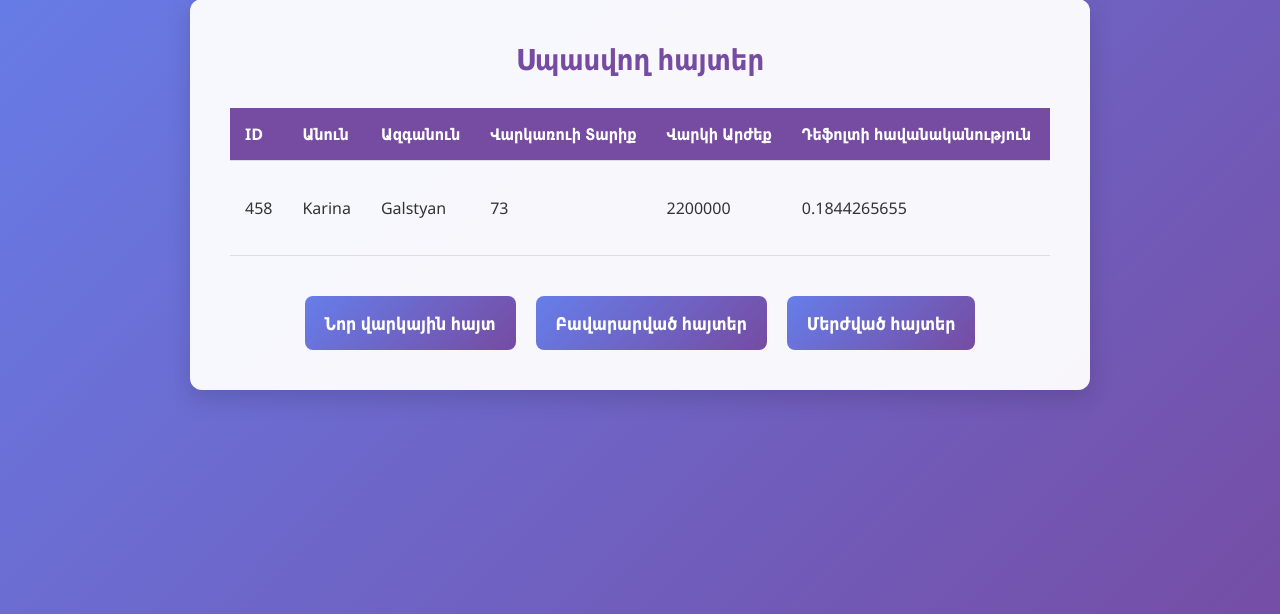
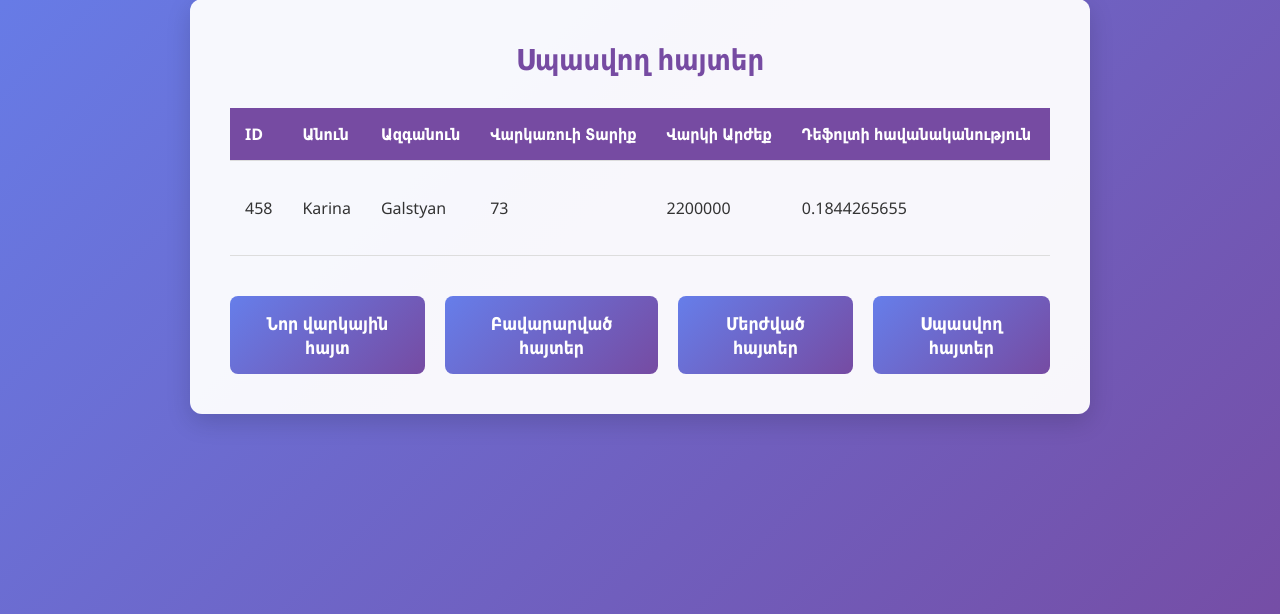
Before and after one commit to MatevosyanArshak/Credit-Scoring-Application, a Django app: page /pending/ in a window 1280 px wide. Shown: the part 116-730 px from the top of the page. Run offline with Django 4.2, Linux system fonts and the light colour scheme; data comes from the database, SQL or seed files in the repository; parts of the project's set-up code (start-up, migrations or seed data) failed here and were passed over.

Commit message:
last workig version

```diff
--- a/scoring/templates/applications.html
+++ b/scoring/templates/applications.html
@@ -36,5 +36,6 @@
     <a href="{% url 'application_form' %}" class="button">Նոր վարկային հայտ</a>
     <a href="{% url 'accepted_applications' %}" class="button">Բավարարված հայտեր</a>
     <a href="{% url 'rejected_applications' %}" class="button">Մերժված հայտեր</a>
+    <a href="{% url 'pending_applications' %}" class="button">Սպասվող հայտեր</a>
 </div>
 {% endblock %}
--- a/scoring/templates/result.html
+++ b/scoring/templates/result.html
@@ -10,5 +10,6 @@
     <a href="{% url 'application_form' %}" class="button">Նոր վարկային հայտ</a>
     <a href="{% url 'accepted_applications' %}" class="button">Բավարարված հայտեր</a>
     <a href="{% url 'rejected_applications' %}" class="button">Մերժված հայտեր</a>
+    <a href="{% url 'pending_applications' %}" class="button">Սպասվող հայտեր</a>
 </div>
 {% endblock %}
```
